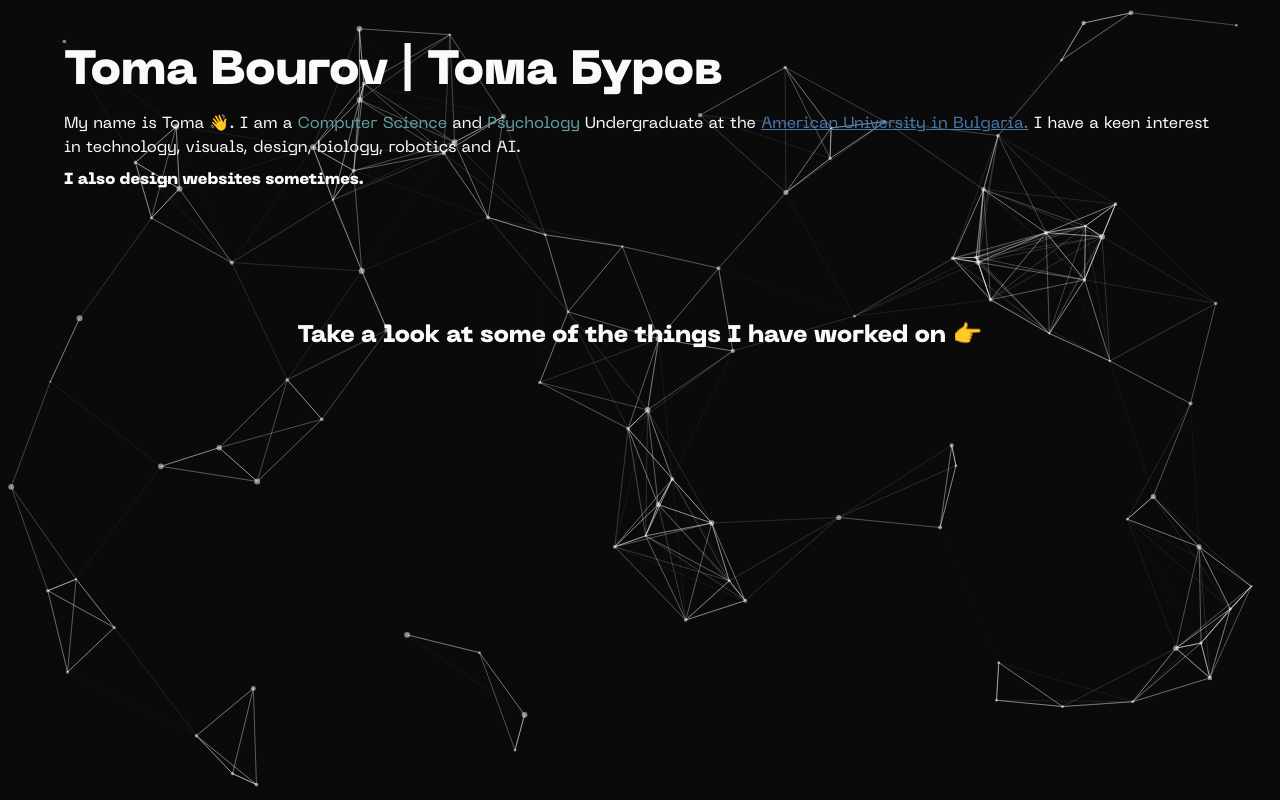
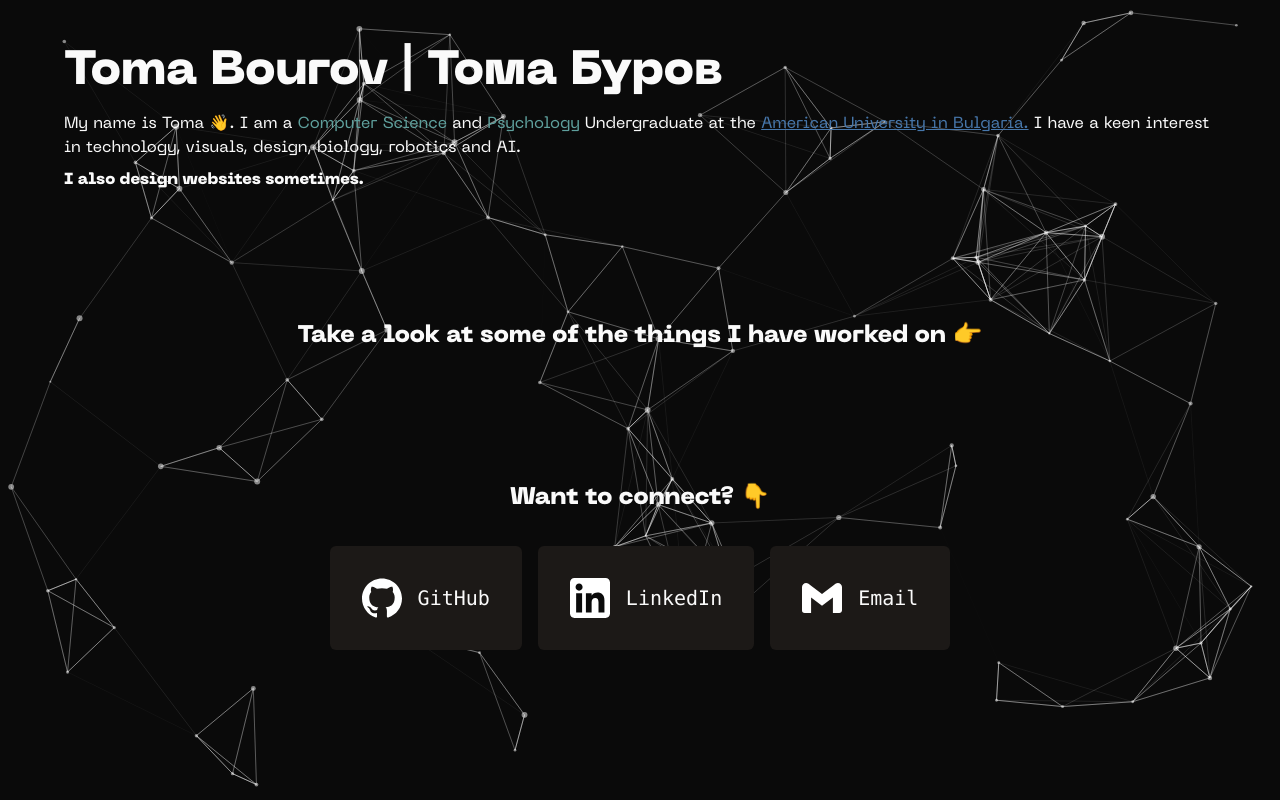
Before and after one commit to babajaga3/portfolio, a React (Vite) app: page / in a window 1280 px wide. Built offline with nearby package versions, Linux system fonts and the light colour scheme; what iconoir-react would draw is missing.

Commit message:
:zap: Add connect bar

```diff
--- /dev/null
+++ b/src/components/custom/connect-card.tsx
@@ -0,0 +1,35 @@
+import { cn } from '@/lib/utils'
+
+
+interface ConnectCardProps {
+  icon: React.ReactElement
+  name: string
+  link: string
+}
+
+export function ConnectCard({ icon, name, link }: ConnectCardProps) {
+  const connectCardCn = cn([
+    'font-mono',
+    'flex justify-center items-center gap-4',
+    'text-xl',
+    'bg-stone-900 hover:bg-stone-800',
+    'transition-all duration-200',
+    'p-8 rounded-md'
+  ])
+
+  return (
+    <a
+      className={connectCardCn}
+      href={link}
+      target='_blank'
+      rel='noopener noreferrer'
+    >
+      <span>
+        {icon}
+      </span>
+      <span>
+        {name}
+      </span>
+    </a>
+  )
+}
--- a/src/components/custom/index.tsx
+++ b/src/components/custom/index.tsx
@@ -1,3 +1,5 @@
 export { SocialBar } from './social-bar'
 export { Globe } from './globe'
 export { ProjectCard } from './project-card'
+export { ConnectCard } from './connect-card'
+export { Constellation } from './constellation'
--- a/src/components/custom/project-card.tsx
+++ b/src/components/custom/project-card.tsx
@@ -57,7 +57,7 @@ export function ProjectCard({
                 <ExternalLink />
               </a>}
               {githubLink && <a className={externalLinkCn} href={githubLink} target="_blank" rel="noopener noreferrer">
-                <GithubIcon className={externalLinkCn+ ' h-7 fill-white hover:fill-theme-foreground-two'} />
+                <GithubIcon className={`${externalLinkCn} h-7 fill-white hover:fill-theme-foreground-two`} />
               </a>}
               {companyLink && <a className={externalLinkCn} href={companyLink} target="_blank" rel="noopener noreferrer">
                 <Building />
--- a/src/components/ui/button.tsx
+++ b/src/components/ui/button.tsx
@@ -1,35 +1,36 @@
-import * as React from "react"
-import { Slot } from "@radix-ui/react-slot"
-import { cva, type VariantProps } from "class-variance-authority"
+import * as React from 'react'
+import { Slot } from '@radix-ui/react-slot'
+import { cva, type VariantProps } from 'class-variance-authority'
 
-import { cn } from "@/lib/utils"
+import { cn } from '@/lib/utils'
+
 
 const buttonVariants = cva(
-  "inline-flex items-center justify-center gap-2 whitespace-nowrap rounded-md text-sm font-medium ring-offset-background transition-colors focus-visible:outline-none focus-visible:ring-2 focus-visible:ring-ring focus-visible:ring-offset-2 disabled:pointer-events-none disabled:opacity-50 [&_svg]:pointer-events-none [&_svg]:size-4 [&_svg]:shrink-0",
+  'inline-flex items-center justify-center gap-2 whitespace-nowrap rounded-md text-sm font-medium ring-offset-background transition-colors focus-visible:outline-none focus-visible:ring-2 focus-visible:ring-ring focus-visible:ring-offset-2 disabled:pointer-events-none disabled:opacity-50 [&_svg]:pointer-events-none [&_svg]:size-4 [&_svg]:shrink-0',
   {
     variants: {
       variant: {
-        default: "bg-primary text-primary-foreground hover:bg-primary/90",
+        default: 'bg-primary text-primary-foreground hover:bg-primary/90',
         destructive:
-          "bg-destructive text-destructive-foreground hover:bg-destructive/90",
+          'bg-destructive text-destructive-foreground hover:bg-destructive/90',
         outline:
-          "border border-input bg-background hover:bg-accent hover:text-accent-foreground",
+          'border border-input bg-background hover:bg-accent hover:text-accent-foreground',
         secondary:
-          "bg-secondary text-secondary-foreground hover:bg-secondary/80",
-        ghost: "hover:bg-accent hover:text-accent-foreground",
-        link: "text-primary underline-offset-4 hover:underline",
+          'bg-secondary text-secondary-foreground hover:bg-secondary/80',
+        ghost: 'hover:bg-accent hover:text-accent-foreground',
+        link: 'text-primary underline-offset-4 hover:underline'
       },
       size: {
-        default: "h-10 px-4 py-2",
-        sm: "h-9 rounded-md px-3",
-        lg: "h-11 rounded-md px-8",
-        icon: "h-10 w-10",
-      },
+        default: 'h-10 px-4 py-2',
+        sm: 'h-9 rounded-md px-3',
+        lg: 'h-11 rounded-md px-8',
+        icon: 'h-10 w-10'
+      }
     },
     defaultVariants: {
-      variant: "default",
-      size: "default",
-    },
+      variant: 'default',
+      size: 'default'
+    }
   }
 )
 
@@ -39,9 +40,9 @@ export interface ButtonProps
   asChild?: boolean
 }
 
-const Button = React.forwardRef<HTMLButtonElement, ButtonProps>(
-  ({ className, variant, size, asChild = false, ...props }, ref) => {
-    const Comp = asChild ? Slot : "button"
+const Button = React.forwardRef<HTMLButtonElement, ButtonProps>(({ className, variant, size, asChild = false, ...props }, ref) => {
+  const Comp = asChild ? Slot : 'button'
+
   return (
     <Comp
       className={cn(buttonVariants({ variant, size, className }))}
@@ -49,8 +50,7 @@ const Button = React.forwardRef<HTMLButtonElement, ButtonProps>(
       {...props}
     />
   )
-  }
-)
-Button.displayName = "Button"
+})
+Button.displayName = 'Button'
 
 export { Button, buttonVariants }
--- a/src/routes/index.tsx
+++ b/src/routes/index.tsx
@@ -1,4 +1,9 @@
+import { ConnectCard } from '@/components/custom'
 import { createFileRoute, Link } from '@tanstack/react-router'
+import GithubIcon from '@/assets/icons/github.svg?react'
+import LinkedinIcon from '@/assets/icons/linkedin.svg?react'
+import EmailIcon from '@/assets/icons/gmail.svg?react'
+import { cn } from '@/lib/utils'
 
 
 export const Route = createFileRoute('/')({
@@ -6,16 +11,17 @@ export const Route = createFileRoute('/')({
 })
 
 function Index() {
+  const iconsCn = cn([ 'h-10' ])
+
   return (
     <div className={'flex flex-col'}>
       <h1 className={'text-5xl'}>
         Toma Bourov | Тома Буров
       </h1>
       <p className={'pt-4 font-NeueMaksimaLight'}>
-        My name is Toma 👋. I am a <span className={'text-theme-foreground-two'}>Computer Science</span> and <span className={'text-theme-foreground-two'}>Psychology</span> Undergraduate at the <a className='underline text-[#4777AB]' href='https://www.aubg.edu/home-bg/'>American University in Bulgaria.</a> I have a keen interest in technology, visuals, design, biology, robotics and AI.
+        My name is Toma 👋. I am a <span className={'text-theme-foreground-two'}>Computer Science</span> and <span className={'text-theme-foreground-two'}>Psychology</span> Undergraduate at the <a className='underline text-[#4777AB]' href='https://www.aubg.edu/home-bg/' target='_blank' rel="noreferrer">American University in Bulgaria.</a> I have a keen interest in technology, visuals, design, biology, robotics and AI.
       </p>
       <p className='pt-2'>I also design websites sometimes.</p>
-      {/* <h1 className={'text-4xl'}>Full-Stack Developer</h1> */}
       <Link
         className={'group text-2xl self-center mt-32'}
         to="/projects"
@@ -23,6 +29,23 @@ function Index() {
         Take a look at some of the things I have worked on 👉
         <span className="block max-w-0 group-hover:max-w-full transition-all duration-500 h-0.5 bg-white" />
       </Link>
+      <div className='flex flex-col gap-8 mt-32'>
+        <div className='text-2xl self-center'>Want to connect? 👇</div>
+        <div className='flex flex-col sm:flex-row justify-center gap-4'>
+          <ConnectCard
+            icon={<GithubIcon className={`${iconsCn} fill-white`} />}
+            name="GitHub" link="https://github.com/babajaga3"
+          />
+          <ConnectCard
+            icon={<LinkedinIcon className={`${iconsCn} w-[40px]`} />}
+            name="LinkedIn" link="https://www.linkedin.com/in/toma-bourov/"
+          />
+          <ConnectCard
+            icon={<EmailIcon className={`${iconsCn} fill-white`} />}
+            name="Email" link="mailto:me@tomabourov.com"
+          />
+        </div>
+      </div>
     </div>
   )
 }
```
Also changed, not shown: src/assets/icons/gmail.svg (added), src/assets/icons/linkedin.svg (added). Lines whose indentation alone changed are shown as unchanged.
